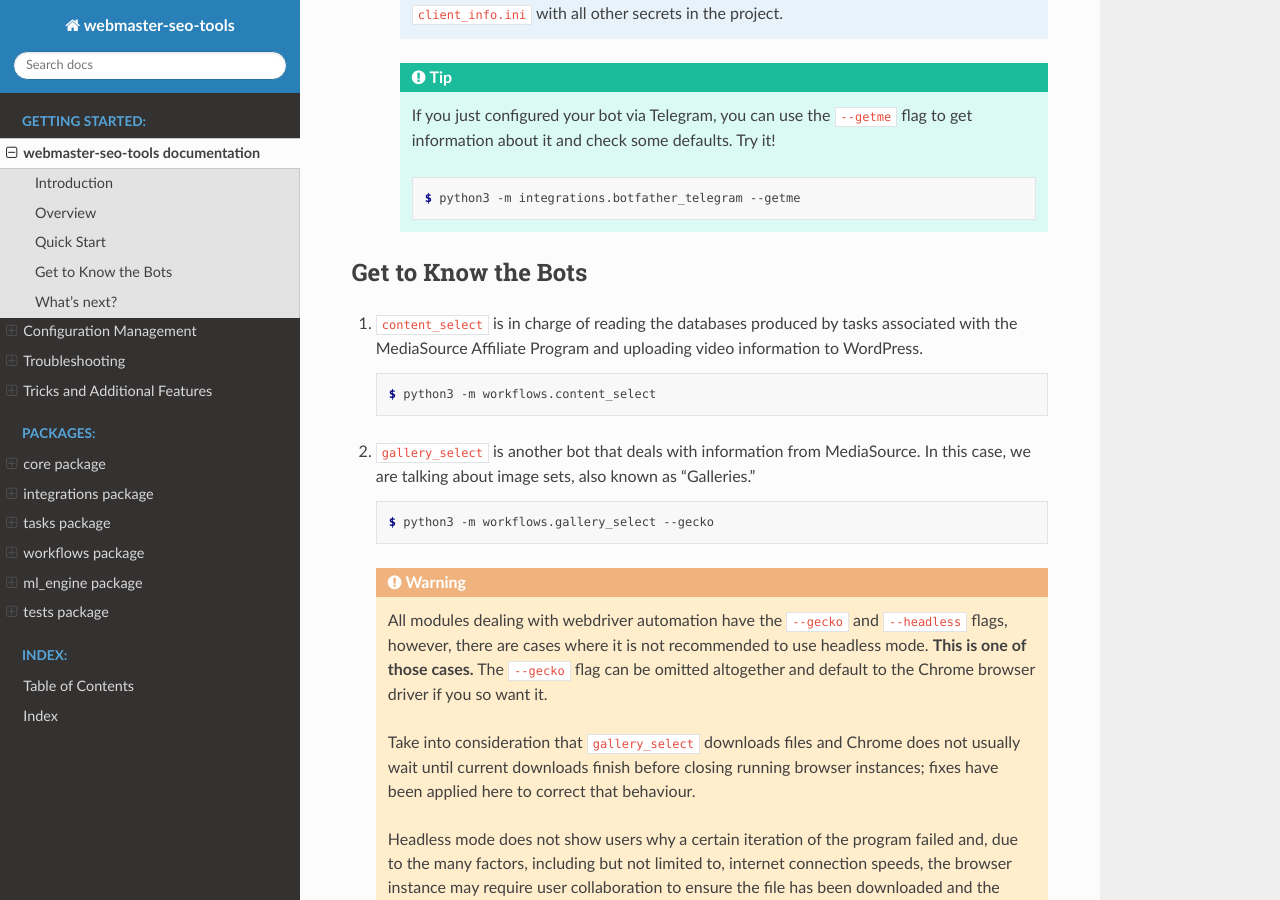
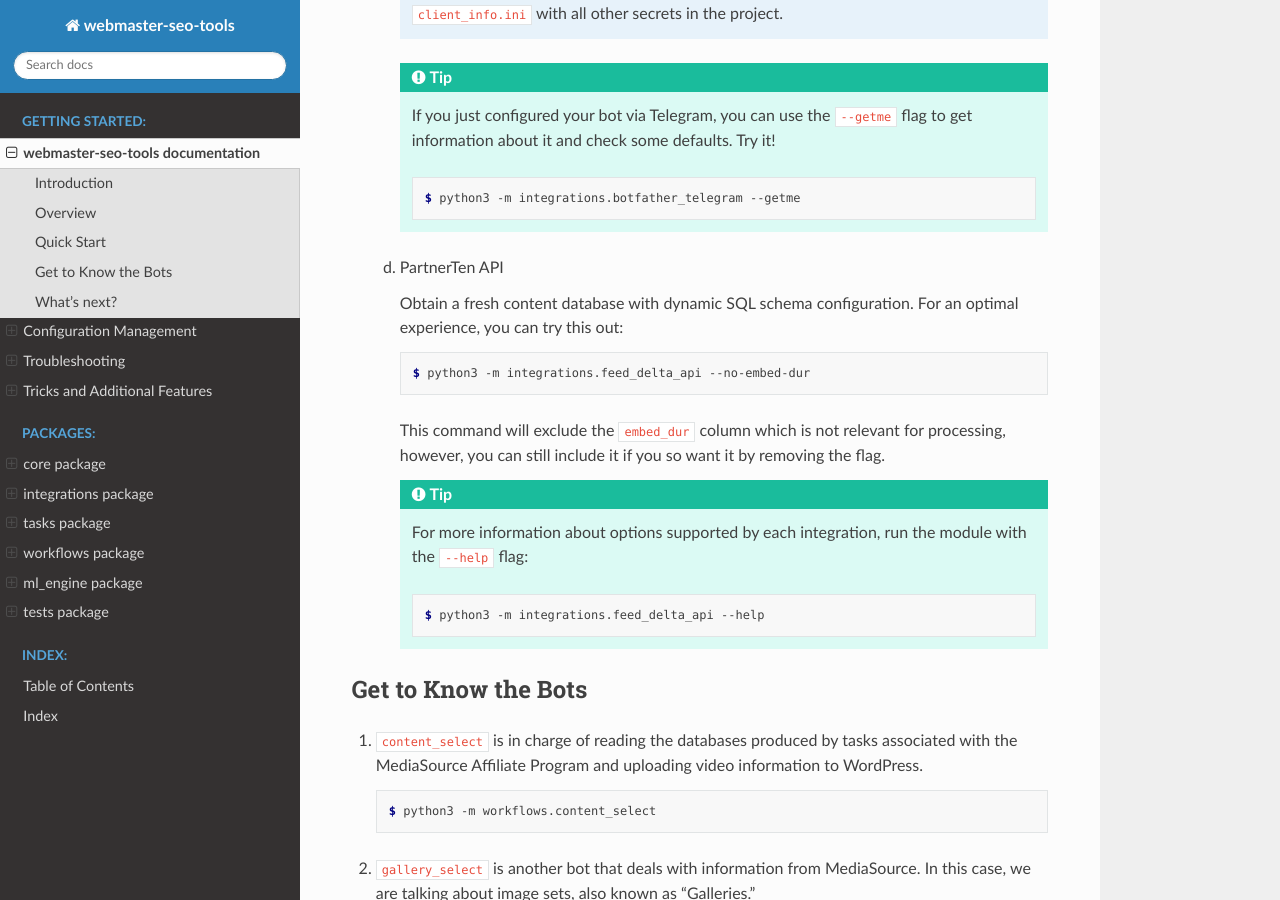
Before and after one commit to Urbine/PostWizardX3, a Sphinx documentation site: the page built from docs/source/home.rst, in a window 1280 px wide and 900 px high, scrolled down 3158 px. Built offline with Sphinx 7.4.7 and the Read the Docs theme 3.1.0, drawn with Linux system fonts in a browser that asks for light colours.

Commit message:
docs(integrations): document FeedDelta and PartnerTen usage
home.rst quick-start item d: FeedDelta example command with --no-embed-dur and --help tip.
integrations.rst lists PartnerTen API as sixth integration.

```diff
--- a/docs/source/home.rst
+++ b/docs/source/home.rst
@@ -149,6 +149,28 @@ That said, it is important to start by updating your credentials to access your
 
             $ python3 -m integrations.botfather_telegram --getme
 
+   d. PartnerTen API
+
+      Obtain a fresh content database with dynamic SQL schema configuration.
+      For an optimal experience, you can try this out:
+
+      .. code:: console
+
+         $ python3 -m integrations.feed_delta_api --no-embed-dur
+
+      This command will exclude the ``embed_dur`` column which is not
+      relevant for processing, however, you can still include it if you so want it by
+      removing the flag.
+
+      .. tip::
+         For more information about options supported by each integration,
+         run the module with the ``--help`` flag:
+
+         .. code:: console
+
+            $ python3 -m integrations.feed_delta_api --help
+
+
 
 Get to Know the Bots
 ====================
--- a/docs/source/integrations.rst
+++ b/docs/source/integrations.rst
@@ -16,6 +16,8 @@ Integrations in this module include:
 4. X (formerly Twitter) API
 
 5. Telegram BotFather API
+
+6. PartnerTen API
 
 .. tip::
    All integrations implemented in this module have Command Line Interface (CLI) that makes it
```
